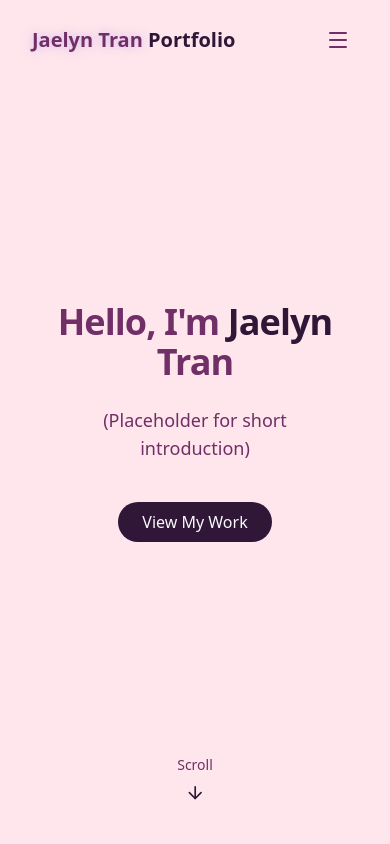
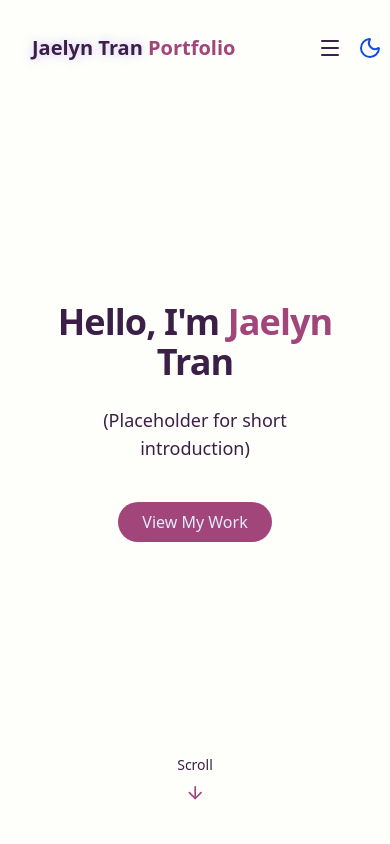
Before and after one commit to jaelyntran/Portfolio, a React (Vite) app: page / in a window 390 px wide. Shown: the top 844 px of the page. Built offline with nearby package versions, Linux system fonts and the light colour scheme.

Commit message:
Adjusted project display and theme toggle button on mobile version

```diff
--- a/src/components/AboutSection.jsx
+++ b/src/components/AboutSection.jsx
@@ -42,7 +42,6 @@ export const AboutSection = () => {
                                             Trained an AI scanner to read and convert bank statements, checks, payrolls,
                                             and other transactional records into Excel, allowing data entry automation.
                                         </p>
-                                        <p className="font-semibold text-sm text-primary">September 2024 - November 2024</p>
                                     </div>
                                 </div>
                             </div>
@@ -57,7 +56,6 @@ export const AboutSection = () => {
                                             Collaborated with NASA engineers and educators on hands-on workshops to explore
                                             future space missions, including designing rovers to navigate terrain and collect samples.
                                         </p>
-                                        <p className="font-semibold text-sm text-primary">January 2023 - August 2023</p>
                                     </div>
                                 </div>
                             </div>
--- a/src/components/NavBar.jsx
+++ b/src/components/NavBar.jsx
@@ -1,6 +1,7 @@
 import { cn } from "@/lib/utils";
 import { useState, useEffect } from "react";
 import { Menu, X } from "lucide-react";
+import { ThemeToggle } from "../components/ThemeToggle";
 
 const navItems = [
     {name: "Home", href: "#home"},
@@ -40,15 +41,21 @@ export const NavBar = () => {
                            className="text-foreground/80 hover:text-primary transition-colors duration-300">
                             {item.name}
                         </a>))}
+                    <ThemeToggle />
                 </div>
 
                 {/* mobile */}
-                <button onClick={() => setIsMenuOpen((prev) => !prev)}
-                        className="md:hidden p-2 text-foreground z-50"
-                        aria-label={isMenuOpen ? "Close Menu" : "Open Menu"}>
-                    {" "}
-                    {isMenuOpen ? <X size={24} /> : <Menu size={24}/>}
-                </button>
+                <div className="md:hidden flex flex-col items-end p-2 z-50">
+                    <div className="">
+                        <ThemeToggle />
+                    </div>
+                    <button onClick={() => setIsMenuOpen((prev) => !prev)}
+                            className="md:hidden text-foreground p-2"
+                            aria-label={isMenuOpen ? "Close Menu" : "Open Menu"}>
+                        {" "}
+                        {isMenuOpen ? <X size={24} /> : <Menu size={24}/>}
+                    </button>
+                </div>
 
                 <div className={cn("fixed inset-0 background/95 backdrop-blur-md z-40",
                                   "flex flex-col items-center justify-center",
--- a/src/components/ProjectsSection.jsx
+++ b/src/components/ProjectsSection.jsx
@@ -1,58 +1,59 @@
 import { cn } from "@/lib/utils";
+import { Github, ExternalLink, ArrowRight } from "lucide-react";
 
 const projects = [
     {
         id: 1,
         title: "Simple Calculator",
-        description: "",
+        description: "A lightweight desktop calculator featuring accurate arithmetic and percentage operations.",
         image: "/projects/SimpleCalculator.png",
-        tags: "",
-        demoUrl: "#",
+        tags: ["Python", "Tkinter"],
+        demoUrl: "",
         githubUrl: "https://github.com/jaelyntran/Simple-Calculator",
     },
     {
         id: 2,
         title: "QuickRecap Discord Bot",
-        description: "",
+        description: "A Discord bot that summarizes recent chats and automates periodic summaries",
         image: "/projects/QuickRecapDiscordBot.png",
-        tags: "",
-        demoUrl: "#",
+        tags: ["JavaScript", "Node.js", "discord.js"],
+        demoUrl: "",
         githubUrl: "https://github.com/jaelyntran/QuickRecap-Discord-Bot",
     },
     {
         id: 3,
         title: "Sleep Tracker",
-        description: "",
+        description: "A cross-platform mobile app that helps users record and track their sleep patterns.",
         image: "/projects/SleepTracker.png",
-        tags: "",
-        demoUrl: "#",
+        tags: ["TypeScript", "Ionic", "Angular"],
+        demoUrl: "",
         githubUrl: "https://github.com/jaelyntran/Sleep-Tracker",
     },
     {
         id: 4,
         title: "Spotify Browser",
-        description: "",
+        description: "A Spotify browser that allows users to search, browse, and view Spotify by artists, albums, and tracks.",
         image: "/projects/SpotifyBrowser.jpg",
-        tags: "",
-        demoUrl: "#",
+        tags: ["TypeScript", "Angular", "Node.js"],
+        demoUrl: "",
         githubUrl: "https://github.com/jaelyntran/Spotify-Browser",
     },
     {
         id: 5,
         title: "Movie Database Web App",
-        description: "",
+        description: "A full-stack movie website with secure login, autocomplete search, and a session-based shopping cart system.",
         image: "/projects/MovieDatabaseWebApp.png",
-        tags: "",
+        tags: ["Java", "MySQL", "AWS EC2"],
         demoUrl: "https://www.youtube.com/watch?v=TTQ6ZGY0fJc",
-        githubUrl: "#",
+        githubUrl: "",
     },
     {
         id: 6,
         title: "Search Engine",
-        description: "",
+        description: "A search engine implementing an inverted index and TF-IDF ranking algorithm for efficient text retrieval.",
         image: "/projects/SearchEngine.jpg",
-        tags: "",
-        demoUrl: "#",
+        tags: ["Python", "Beautiful Soup", "Functools"],
+        demoUrl: "",
         githubUrl: "https://github.com/a-gaede/cs121-assignment3",
     }
 ]
@@ -66,16 +67,53 @@ export const ProjectsSection = () => {
             </h2>
 
             <div className="grid grid-cols-1 sm:grid-cols-2 lg:grid-cols-3 gap-8">
-                {projects.map((project, key) => (
-                    <div key={key}
+                {projects.map((project) => (
+                    <div key={project.id}
                          className={cn("group bg-card rounded-lg shadow-xs overflow-hidden card-hover")}>
                              <div className="h-48 overflow-hidden">
                                  <img src={project.image}
                                       alt={project.title}
                                       className="w-full h-full object-cover transition-transform duration-500 group-hover:scale-110"/>
                              </div>
+
+                             <div className="p-6">
+                                 <div className="flex flex-wrap gap-2 mb-4">
+                                     {project.tags.map((tag, i) => (
+                                         <span key={`${project.id}-${tag}-${i}`}
+                                               className="px-2 py-1 text-xs font-medium border rounded-full bg-primary/10 text-secondary-foreground">
+                                             {tag}
+                                         </span>))}
+                                 </div>
+
+                                 <h3 className="text-xl font-semibold mb-1">{project.title}</h3>
+                                 <p className="text-muted-foreground text-sm mb-4">{project.description}</p>
+
+                                 <div className="flex justify-between items-center">
+                                     <div className="flex space-x-3">
+                                         {project.githubUrl
+                                            ? <a href={project.githubUrl}
+                                                 target="_blank"
+                                                 className="text-foreground/80 hover:text-primary transition-colors duration-300">
+                                                     <Github size={20}/>
+                                              </a>
+                                            : <a href={project.demoUrl}
+                                                 target="_blank"
+                                                 className="text-foreground/80 hover:text-primary transition-colors duration-300">
+                                                     <ExternalLink size={20}/>
+                                              </a>}
+                                     </div>
+                                 </div>
+                             </div>
                     </div>
                 ))}
+            </div>
+
+            <div className="text-center mt-12">
+                <a href="https://github.com/jaelyntran"
+                   target="_blank"
+                   className="cosmic-button w-fit flex items-center mx-auto gap-2">
+                    Check my Github <ArrowRight size={16} />
+                </a>
             </div>
         </div>
     </section>
--- a/src/components/ThemeToggle.jsx
+++ b/src/components/ThemeToggle.jsx
@@ -29,7 +29,7 @@ export const ThemeToggle = () => {
     }
 
     return (
-         <button onClick={toggleTheme} className={cn("fixed max-sm:hidden top-5 right-5 z-50 p-2 rounded-full transition-colors duration-300",
+         <button onClick={toggleTheme} className={cn("fixed md:top-2 md:right-5 z-50 p-2 rounded-full transition-colors duration-300",
                                                     "focus:outline-hidden")}>
              {isDarkMode ? (<Sun className="h-6 w-6 text-yellow-100"/>)
                          : (<Moon className="h-6 w-6 text-blue-700"/>)}
--- a/src/index.css
+++ b/src/index.css
@@ -62,21 +62,21 @@
 
 @layer base {
     :root {
-        --background: 345 100% 95%;
-        --foreground: 309 41% 31.2%;
-        --primary: 287 43.1% 15.2%;
-        --primary-foreground: 210 40% 98%;
+        --background: 58 50% 99%;
+        --foreground: 283 40% 20%;
+        --primary: 325 40% 45%;
+        --primary-foreground: 213 70% 93%;
         --border: 214 32% 91%;
-        --card: 313 55% 89%;
+        --card: 213 60% 95%;
     }
 
     .dark {
-        --background: 297 67.5% 6.9%;
-        --foreground: 297 55.3% 87.8%;
+        --background: 297 30% 10%;
+        --foreground: 297 30% 90%;
         --primary: 325 43.1% 64.6%;
         --primary-foreground: 213 31% 91%;
         --border: 217 33% 20%;
-        --card: 223 27.3% 14.9%;
+        --card: 295 10% 15%;
     }
 
     * {
--- a/src/pages/Home.jsx
+++ b/src/pages/Home.jsx
@@ -9,9 +9,6 @@ import { ContactSection } from "../components/ContactSection";
 export const Home = () => {
     return  (
         <div className="min-h-screen bg-background text-foreground overflow-x-hidden">
-            {/* Theme Toggle */}
-            <ThemeToggle />
-
             {/* Background Effects */}
 
 
```
